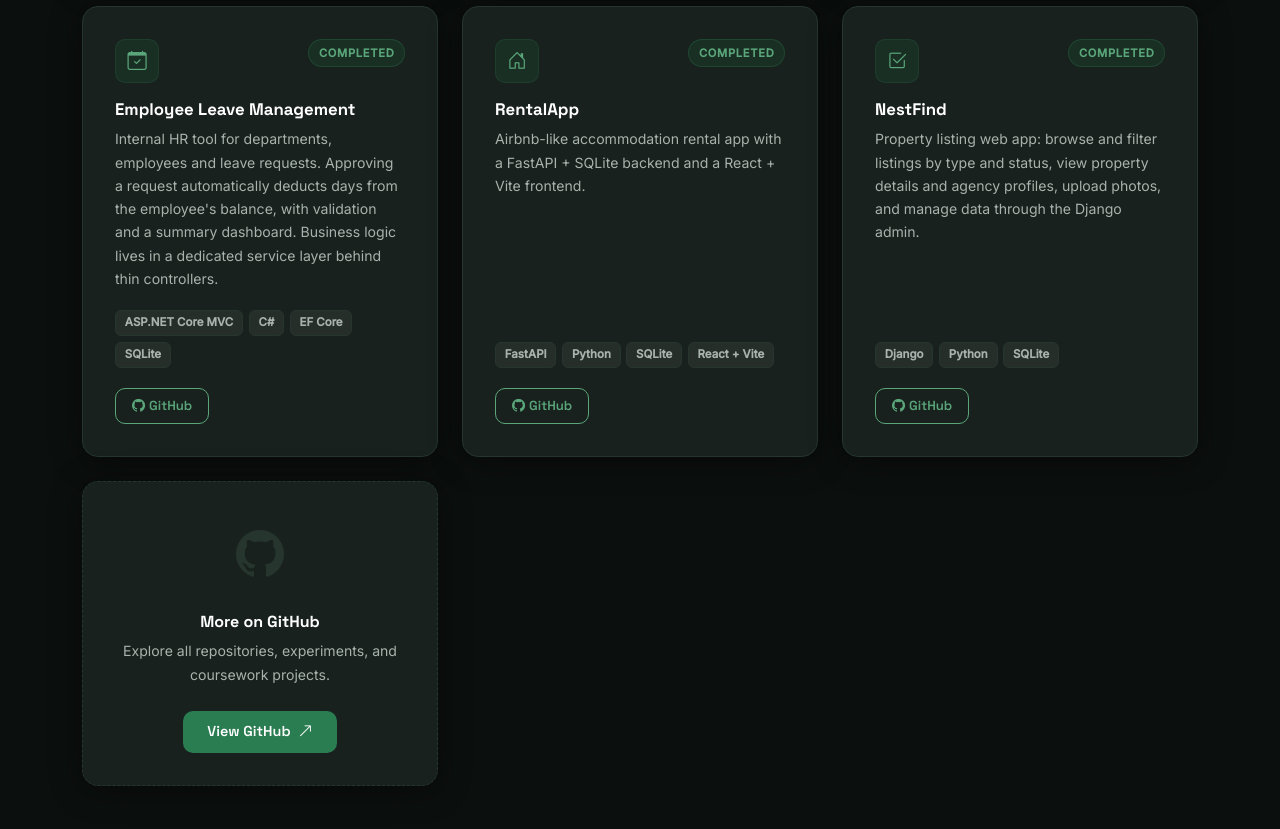
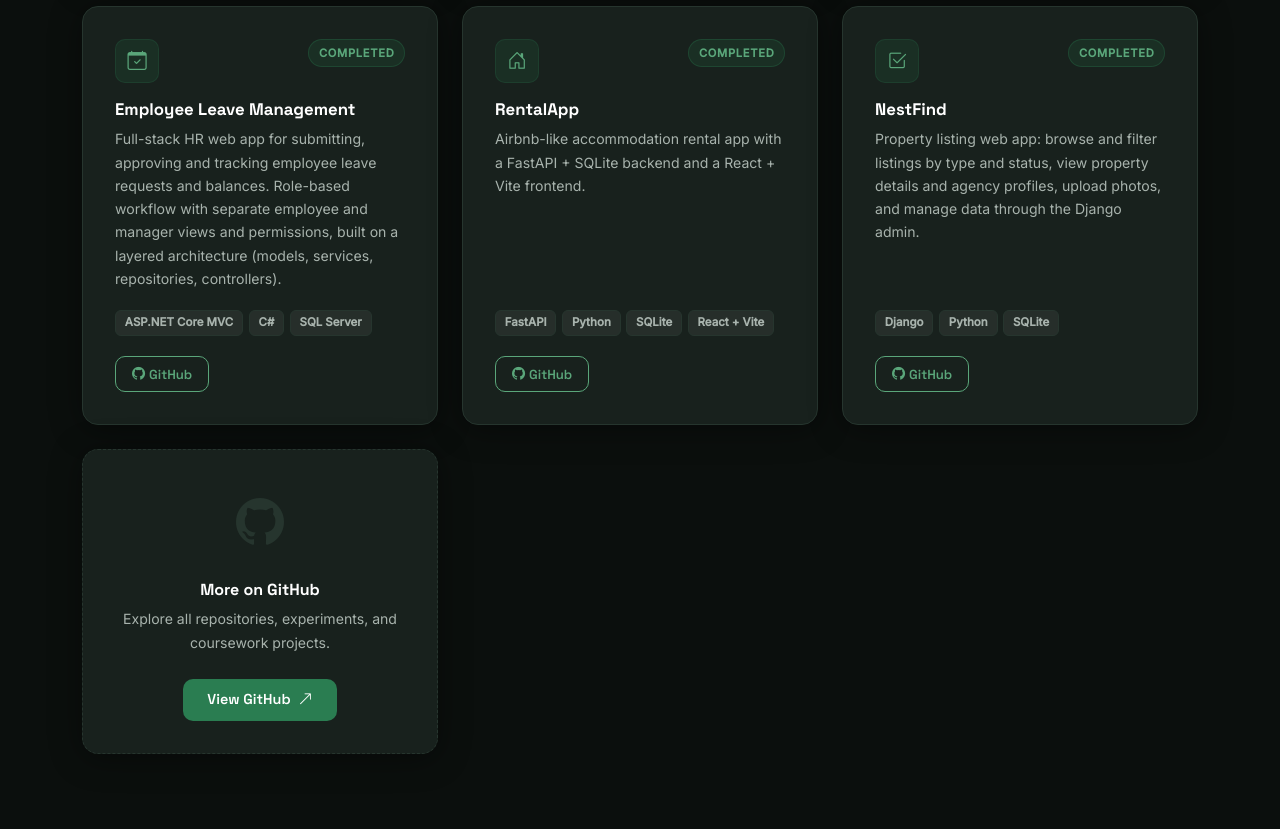
Before and after one commit to Angela0210/Angela0210.github.io, a plain HTML site: page index.html in a window 1280 px wide. Shown: the part 2660-3489 px from the top of the page. Drawn offline with nearby package versions, Linux system fonts and the light colour scheme.

Commit message:
Update Employee Leave project to match PDF
Co-Authored-By: Claude Opus 5.5 <noreply@anthropic.com>

```diff
--- a/index.html
+++ b/index.html
@@ -286,15 +286,14 @@
             </div>
             <h4 class="project-title">Employee Leave Management</h4>
             <p class="project-desc">
-              Internal HR tool for departments, employees and leave requests. Approving a request automatically
-              deducts days from the employee's balance, with validation and a summary dashboard. Business logic
-              lives in a dedicated service layer behind thin controllers.
+              Full-stack HR web app for submitting, approving and tracking employee leave requests and balances.
+              Role-based workflow with separate employee and manager views and permissions, built on a layered
+              architecture (models, services, repositories, controllers).
             </p>
             <div class="project-techs">
               <span class="tech-badge">ASP.NET Core MVC</span>
               <span class="tech-badge">C#</span>
-              <span class="tech-badge">EF Core</span>
-              <span class="tech-badge">SQLite</span>
+              <span class="tech-badge">SQL Server</span>
             </div>
             <div class="project-actions">
               <a href="https://github.com/Angela0210/EmployeeLeaveSystem" target="_blank" class="btn btn-outline-accent btn-sm">
```
